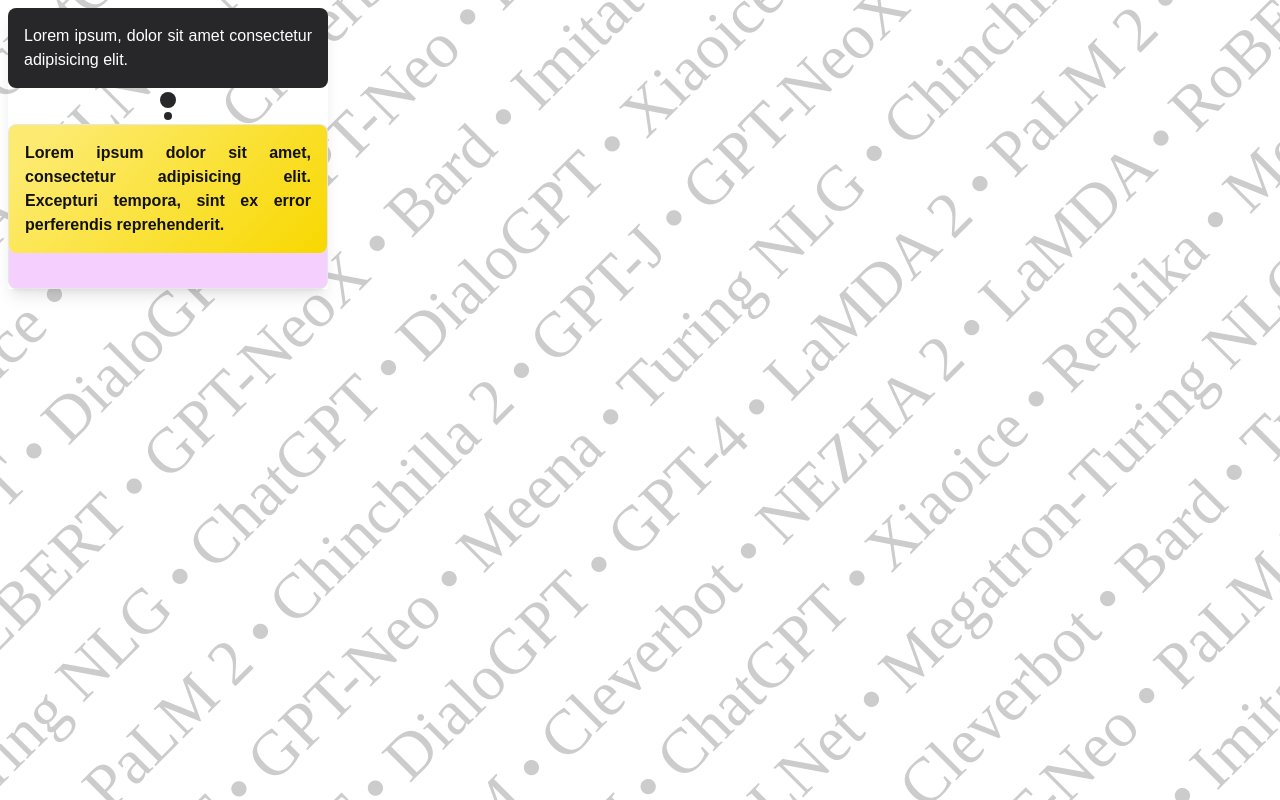
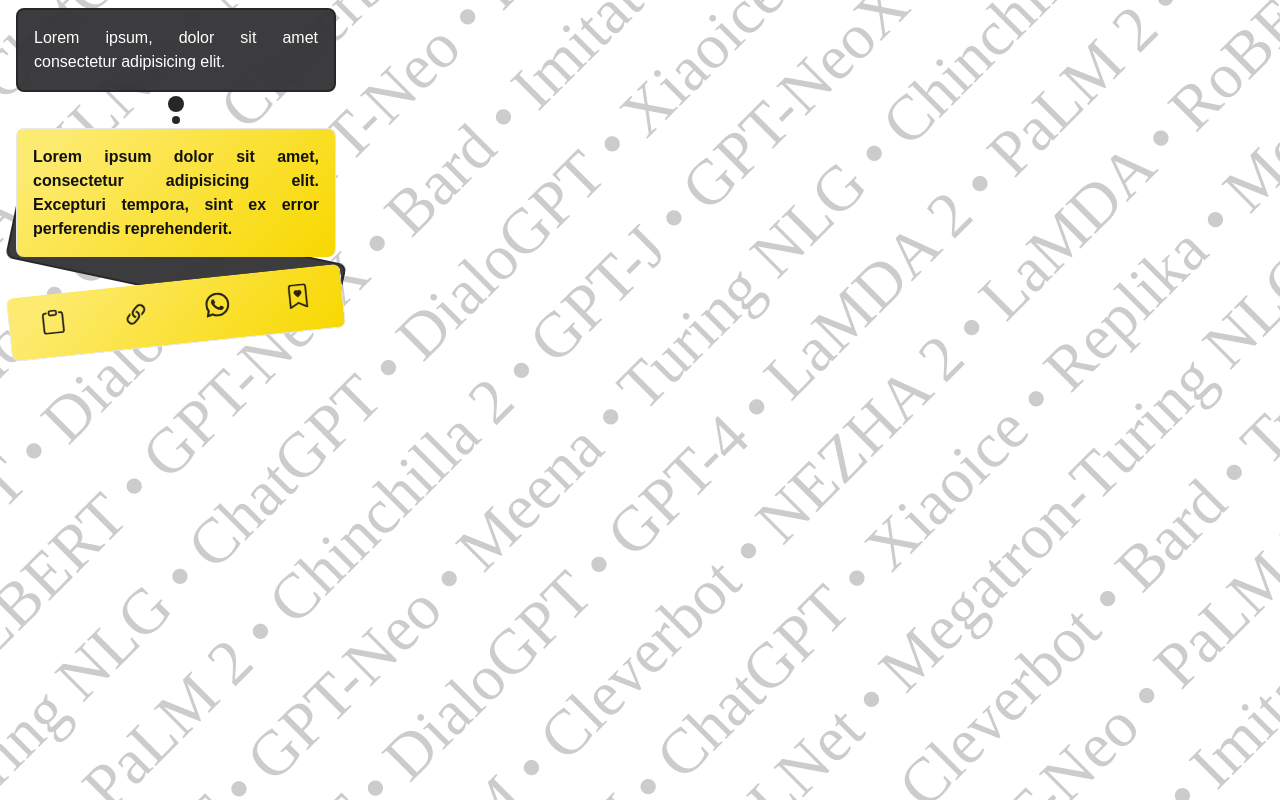
Before and after one commit to VishwaGauravIn/lit-prompts, a Next.js app: page / in a window 1280 px wide. Built offline with nearby package versions, Linux system fonts and the light colour scheme; a web font is replaced by a local one.

Commit message:
card design impv

```diff
--- /dev/null
+++ b/src/components/Card.js
@@ -0,0 +1,33 @@
+import React from "react";
+import {
+  BsWhatsapp,
+  BsClipboard,
+  BsBookmarkHeart,
+  BsLink45Deg,
+} from "react-icons/bs";
+
+export default function Card() {
+  return (
+    <div className="flex flex-col gap-1 justify-center items-center w-max m-2 relative z-10">
+      <div className="w-80 bg-zinc-800/90 border-2 border-zinc-800 backdrop-blur-lg rounded-lg p-4 text-white text-justify">
+        Lorem ipsum, dolor sit amet consectetur adipisicing elit.
+      </div>
+      <span className="w-4 h-4 bg-zinc-800 rounded-full" />
+      <span className="w-2 h-2 bg-zinc-800 rounded-full" />
+      <div
+        contentEditable
+        className="relative w-80 grad1 p-4 rounded-lg border border-b-0 text-justify z-10 font-semibold"
+      >
+        Lorem ipsum dolor sit amet, consectetur adipisicing elit. Excepturi
+        tempora, sint ex error perferendis reprehenderit.
+      </div>
+      <div className="relative w-[21rem] bg-zinc-800/90 border-2 border-zinc-800 backdrop-blur-lg h-16 -mt-8 rounded-lg p-4 pt-5 text-fuchsia-900 rotate-12"></div>
+      <div className="relative w-[21rem] grad1 py-4 px-8 h-16 rounded-lg -mt-4 border border-t-0 text-justify z-10 font-semibold -rotate-6 flex gap-2 justify-between">
+        <BsClipboard title="Copy to Clipboard" className="w-6 h-6 opacity-90 hover:opacity-100 ease-in-out transition-all active:scale-90 cursor-pointer duration-100 stroke-[0.2]" />
+        <BsLink45Deg title="Copy Link" className="w-7 h-7 opacity-90 hover:opacity-100 ease-in-out transition-all active:scale-90 cursor-pointer duration-100 stroke-[0.2]" />
+        <BsWhatsapp title="Share on WhatsApp" className="w-6 h-6 opacity-90 hover:opacity-100 ease-in-out transition-all active:scale-90 cursor-pointer duration-100 stroke-[0.1]" />
+        <BsBookmarkHeart title="Bookmark it" className="w-6 h-6 opacity-90 hover:opacity-100 ease-in-out transition-all active:scale-90 cursor-pointer duration-100 stroke-[0.2]" />
+      </div>
+    </div>
+  );
+}
--- a/src/pages/index.js
+++ b/src/pages/index.js
@@ -1,4 +1,5 @@
 import AnimatedBG from "@/components/AnimatedBG";
+import Card from "@/components/Card";
 import { Ysabeau } from "next/font/google";
 
 const customFont = Ysabeau({ subsets: ["latin"] });
@@ -6,21 +7,10 @@
 export default function Home() {
   return (
     <>
-      <main className={`${customFont.className} relative`}>
-        <div className="flex flex-col gap-1 justify-center items-center w-max m-2 shadow-lg relative z-10">
-          <div className="w-80 bg-zinc-800 rounded-lg p-4 text-white text-justify">
-            Lorem ipsum, dolor sit amet consectetur adipisicing elit.
-          </div>
-          <span className="w-4 h-4 bg-zinc-800 rounded-full" />
-          <span className="w-2 h-2 bg-zinc-800 rounded-full" />
-          <div className="relative w-80 grad1 p-4 rounded-lg border border-b-0 text-justify z-10 font-semibold">
-            Lorem ipsum dolor sit amet, consectetur adipisicing elit. Excepturi
-            tempora, sint ex error perferendis reprehenderit.
-          </div>
-          <div className="relative w-80 bg-fuchsia-200 h-12 -mt-4 border rounded-lg p-4 pt-5 text-fuchsia-900"></div>
-        </div>
+      <main className={`${customFont.className} relative scroll-smooth`}>
+        <Card />
       </main>
-      <AnimatedBG/>
+      <AnimatedBG />
     </>
   );
 }
```
